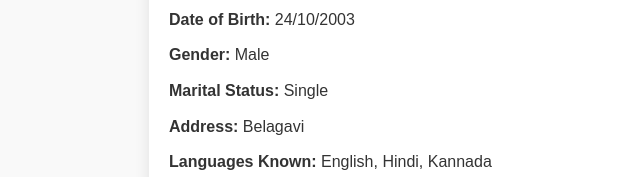
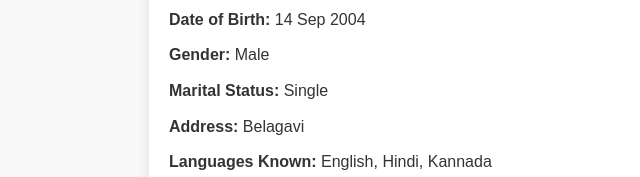
Before and after one commit to prashantitsgithub/resume, a plain HTML site: page biodata.html in a window 1280 px wide. Shown: the part 218-395 px from the top of the page, 191-831 px from the left. Drawn offline with Linux system fonts and the light colour scheme.

Commit message:
Update biodata.html

```diff
--- a/biodata.html
+++ b/biodata.html
@@ -21,7 +21,7 @@
         <h2>Personal Details</h2>
         <ul>
             <li><strong>Name:</strong> Prashant Bhagoji Sonarwadikar</li>
-            <li><strong>Date of Birth:</strong> 24/10/2003</li>
+            <li><strong>Date of Birth:</strong> 14 Sep 2004</li>
             <li><strong>Gender:</strong> Male</li>
             <li><strong>Marital Status:</strong> Single</li>
             <li><strong>Address:</strong> Belagavi</li>
```
